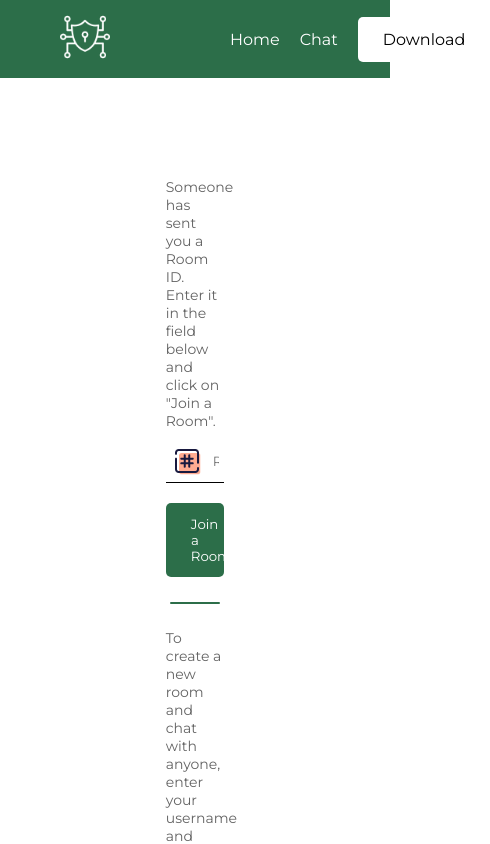
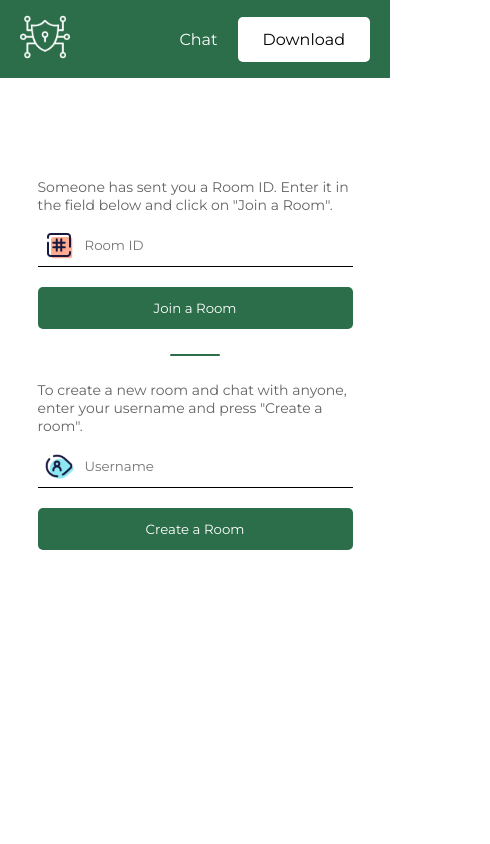
Before and after one commit to UDES-Project/website, a Next.js app: page /chat in a window 390 px wide. Shown: the top 844 px of the page, 490 px wide, since content can reach past the window. Built offline with nearby package versions, Linux system fonts and the light colour scheme.

Commit message:
responsive

```diff
--- a/src/app/chat/page.scss
+++ b/src/app/chat/page.scss
@@ -16,6 +16,10 @@
         display: flex;
         flex-direction: column;
         width: 30%;
+
+        @media (max-width: 600px) {
+            width: 90%;
+        }
 
         h2 {
             text-align: center;
--- a/src/app/globals.scss
+++ b/src/app/globals.scss
@@ -32,6 +32,10 @@ main {
     gap: 10px;
     align-items: center;
 
+    @media (max-width: 600px) {
+        padding-inline: 20px;
+    }
+
     &.full {
         padding: 0;
         width: 100%;
@@ -60,6 +64,10 @@ main {
     display: flex;
     flex-direction: row;
     gap: 50px;
+
+    @media (max-width: 600px) {
+        flex-direction: column;
+    }
 
     .block {
         display: flex;
--- a/src/app/page.css
+++ b/src/app/page.scss
@@ -1,6 +1,10 @@
 .header {
     padding-inline: 35%;
     text-align: center;
+
+    @media (max-width: 600px) {
+        padding-inline: 20px;
+    }
 
     span {
         margin-bottom: 50px;
--- a/src/app/page.tsx
+++ b/src/app/page.tsx
@@ -1,5 +1,5 @@
 import Image from "next/image";
-import "./page.css";
+import "./page.scss";
 
 export default function Home() {
     return (
--- a/src/components/navbar/navbar.scss
+++ b/src/components/navbar/navbar.scss
@@ -19,6 +19,10 @@ nav {
             align-items: center;
             margin-inline: 60px;
 
+            @media (max-width: 600px) {
+                margin-inline: 20px;
+            }
+
             img {
                 height: 50px;
             }
--- a/src/components/navbar/navbar.tsx
+++ b/src/components/navbar/navbar.tsx
@@ -9,7 +9,6 @@ export default function NavBar() {
                 </a>
             </div>
             <div className="block">
-                <a href="/">Home</a>
                 <a href="/chat">Chat</a>
                 <a className="button" href="/extensions">Download</a>
             </div>
```
Also changed, not shown: src/app/chat/room/page.scss (+14 -0 lines), src/app/chat/room/page.tsx (+8 -4 lines).
